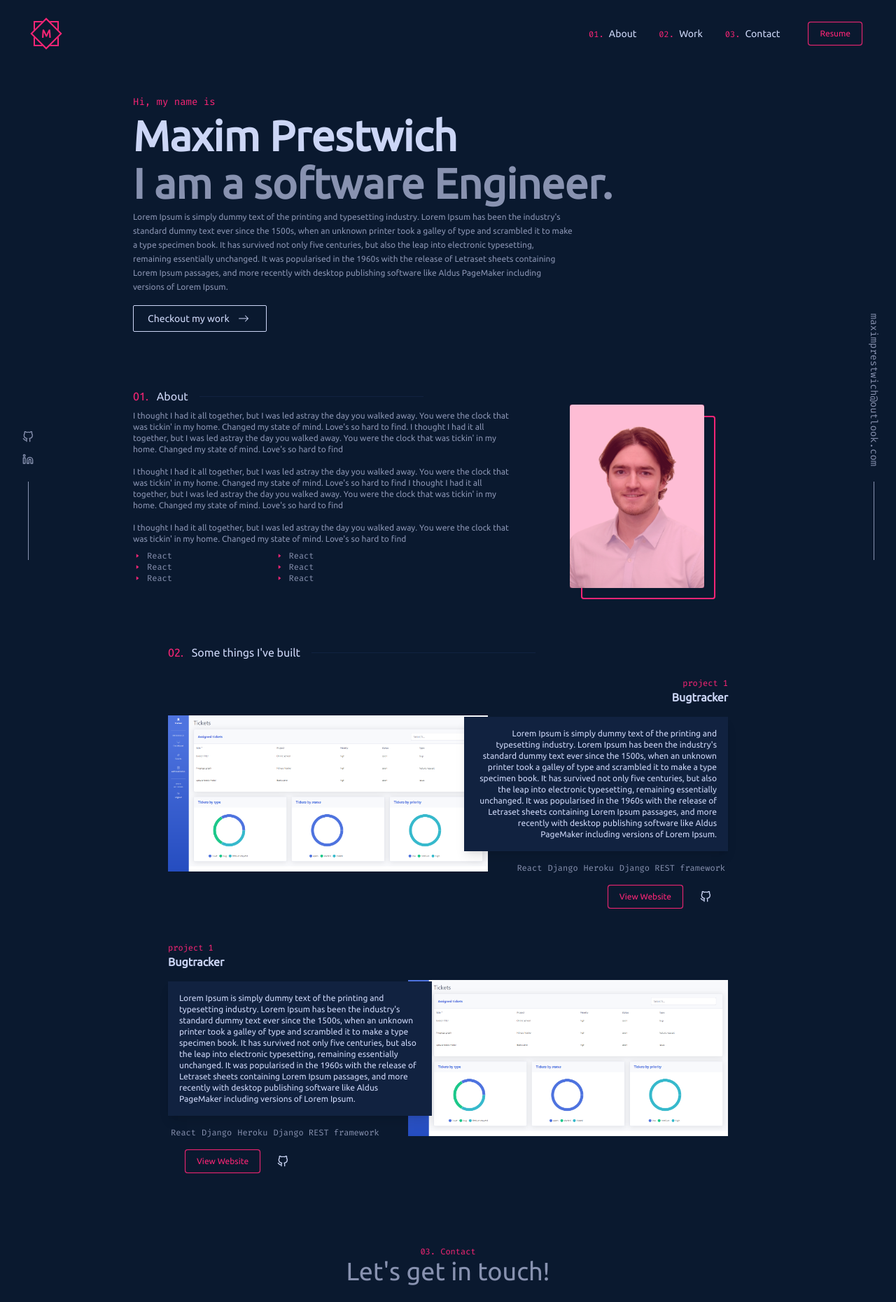
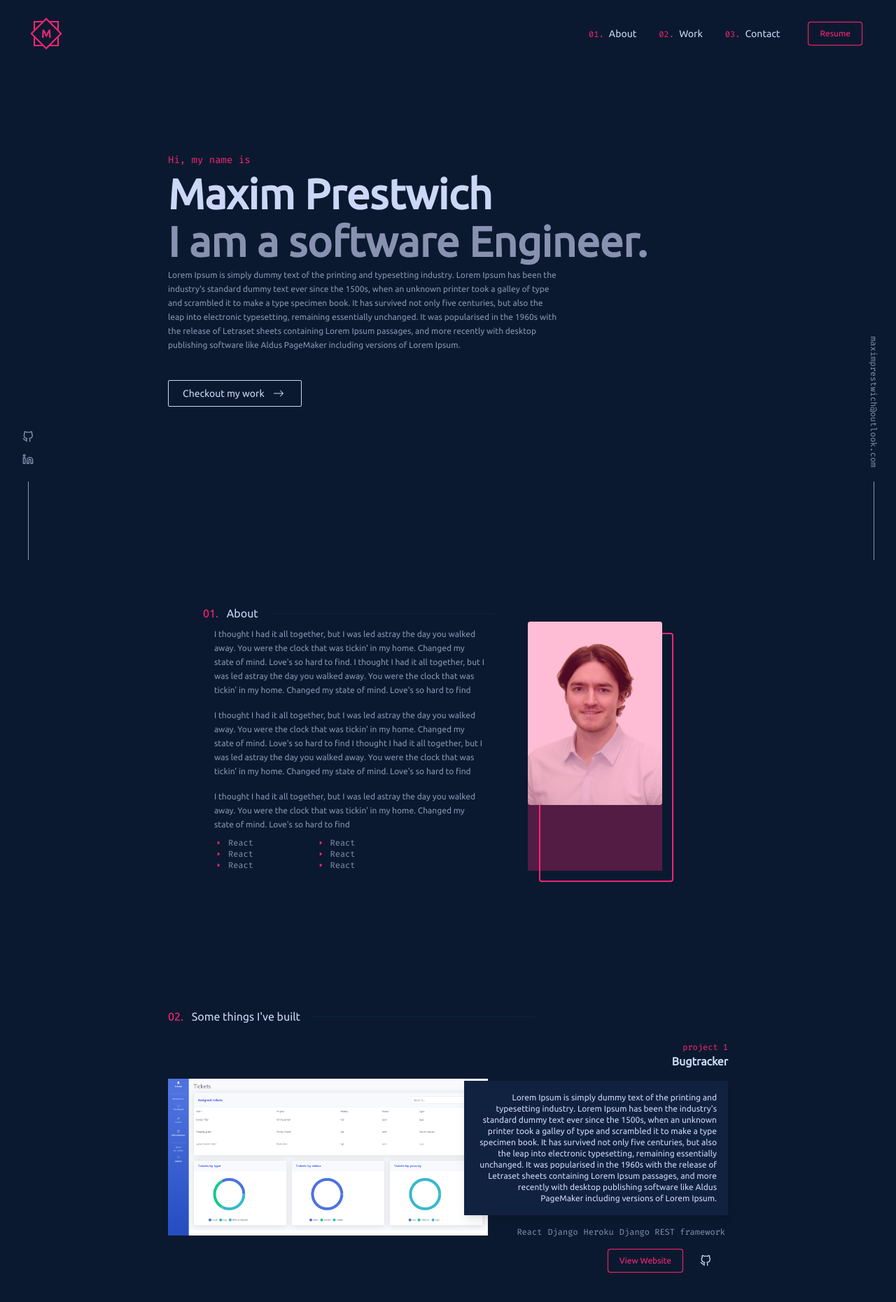
Before and after one commit to maxim-pre/my-portfolio, a React (Create React App) app: page / in a window 1280 px wide. Shown: the top 1860 px of the page at 70% size. Built offline with nearby package versions, Linux system fonts and the light colour scheme.

Commit message:
improve layout

```diff
--- a/src/App.js
+++ b/src/App.js
@@ -3,9 +3,9 @@ import Nav from "./components/nav/nav";
 import Home from "./components/home/home";
 import About from "./components/about/about";
 import Work from "./components/work/work";
-import Button from "./components/common/button";
 import AsideLeft from "./components/asideLeft";
 import AsideRight from "./components/asideRight";
+import Contact from "./components/contact";
 function App() {
   return (
     <div className="App">
@@ -15,19 +15,7 @@ function App() {
       <Home />
       <About />
       <Work />
-      <div className="max-w-[400px] mx-auto flex justify-center items-center flex-col my-8">
-        <h2 className="code text-neonPink text-xs">03. Contact</h2>
-        <h3 className="text-textNormal text-4xl">Let's get in touch!</h3>
-        <p className="text-textNormal text-xs my-6">
-          I thought I had it all together, but I was led astray the day you
-          walked away. You were the clock that was tickin' in my home. Changed
-          my state of mind. Love's so hard to find I thought I had it all
-          together, but I was led astray the day you walked away. You were the
-          clock that was tickin' in my home. Changed my state of mind. Love's so
-          hard to find
-        </p>
-        <Button label={"Say Hello"} />
-      </div>
+      <Contact />
     </div>
   );
 }
--- a/src/components/about/about.js
+++ b/src/components/about/about.js
@@ -3,14 +3,14 @@ import profilePicture from "../../images/me.jpg";
 import SectionHeader from "../common/sectionHeader";
 const About = () => {
   return (
-    <div className="my-20 max-w-[900px] mx-auto text-textLight ">
+    <div className=" max-w-[700px] mx-auto text-textLight h-[40rem] pt-16 ">
       {/* header */}
       <SectionHeader number={"1"} text={"About"} />
       {/* end header */}
 
       <div className="grid grid-cols-5">
-        <div className="flex flex-col col-span-3 text-left text-textNormal text-sm ">
-          <p className="my-2 text-xs">
+        <div className="flex flex-col col-span-3 text-left text-textNormal px-4 ">
+          <p className="my-2 text-xs leading-[20px]">
             I thought I had it all together, but I was led astray the day you
             walked away. You were the clock that was tickin' in my home. Changed
             my state of mind. Love's so hard to find. I thought I had it all
@@ -18,7 +18,7 @@ const About = () => {
             clock that was tickin' in my home. Changed my state of mind. Love's
             so hard to find
           </p>
-          <p className="my-2 text-xs">
+          <p className="my-2 text-xs leading-[20px]">
             I thought I had it all together, but I was led astray the day you
             walked away. You were the clock that was tickin' in my home. Changed
             my state of mind. Love's so hard to find I thought I had it all
@@ -26,7 +26,7 @@ const About = () => {
             clock that was tickin' in my home. Changed my state of mind. Love's
             so hard to find
           </p>
-          <p className="my-2 text-xs">
+          <p className="my-2 text-xs leading-[20px]">
             I thought I had it all together, but I was led astray the day you
             walked away. You were the clock that was tickin' in my home. Changed
             my state of mind. Love's so hard to find
--- a/src/components/asideRight.js
+++ b/src/components/asideRight.js
@@ -1,7 +1,7 @@
 const AsideRight = () => {
   return (
     <div className="fixed bottom-0 right-0 px-8 flex flex-col items-center text-textNormal w-7">
-      <p className="rotate-90 code -translate-y-[105px] cursor-pointer hover:text-neonPink hover:-translate-y-[110px] duration-200 text-sm">
+      <p className="rotate-90 code -translate-y-[90px] cursor-pointer hover:text-neonPink hover:-translate-y-[95px] duration-200 text-xs">
         maximprestwich@outlook.com
       </p>
       <div className="h-28 w-[0.5px] bg-textNormal mt-4"></div>
--- /dev/null
+++ b/src/components/contact.js
@@ -0,0 +1,25 @@
+import Button from "./common/button";
+const Contact = () => {
+  return (
+    <div className="flex flex-col justify-between">
+      <div className="max-w-[400px] mx-auto flex justify-center items-center flex-col h-[43rem]">
+        <h2 className="code text-neonPink text-xs">03. Contact</h2>
+        <h3 className="text-textNormal text-4xl">Let's get in touch!</h3>
+        <p className="text-textNormal text-xs my-6">
+          I thought I had it all together, but I was led astray the day you
+          walked away. You were the clock that was tickin' in my home. Changed
+          my state of mind. Love's so hard to find I thought I had it all
+          together, but I was led astray the day you walked away. You were the
+          clock that was tickin' in my home. Changed my state of mind. Love's so
+          hard to find
+        </p>
+        <Button label={"Say Hello"} />
+      </div>
+      <p className="text-textNormal text-xs pb-4 code">
+        Developed by Maxim Prestwich
+      </p>
+    </div>
+  );
+};
+
+export default Contact;
--- a/src/components/home/home.js
+++ b/src/components/home/home.js
@@ -2,7 +2,7 @@ import { BsArrowRight } from "react-icons/bs";
 
 const Home = () => {
   return (
-    <div className="bg-backgound w-full  flex items-center justify-center  max-w-[900px] mx-auto mt-10">
+    <div className="bg-backgound w-full  flex items-center justify-center  max-w-[800px] mx-auto  h-screen pb-40 pt-40">
       {/* content */}
       <div className="flex flex-col text-left items-start">
         <p className="code text-neonPink text-sm mb-2">Hi, my name is</p>
@@ -23,7 +23,7 @@ const Home = () => {
           more recently with desktop publishing software like Aldus PageMaker
           including versions of Lorem Ipsum.
         </p>
-        <button className="border border-textLight py-2 px-4 mt-2 text-textLight rounded-sm group duration-300 hover:border-neonPink">
+        <button className="border border-textLight py-2 px-4 mt-8 text-textLight rounded-sm group duration-300 hover:border-neonPink">
           <div className="flex items-center justify-center box-border">
             <div className="px-1 text-sm">Checkout my work</div>
             <div className="px-2 duration-300 group-hover:rotate-90 group-hover:text-neonPink">
--- a/src/components/nav/nav.js
+++ b/src/components/nav/nav.js
@@ -4,7 +4,7 @@ import Button from "../common/button";
 const Nav = () => {
   const navItems = ["About", "Work", "Contact"];
   return (
-    <nav className="bg-backgound w-full h-24 sticky flex justify-between items-center pl-12 pr-6">
+    <nav className="bg-backgound w-full h-24  flex justify-between items-center pl-12 pr-6 absolute">
       <Logo />
       <ul className="flex items-center text-textLight text-sm">
         {navItems.map((item, index) => {
--- a/src/components/work/work.js
+++ b/src/components/work/work.js
@@ -14,7 +14,7 @@ const Work = () => {
     },
   ];
   return (
-    <div className="my-20 mx-auto max-w-[800px] text-textLight">
+    <div className=" mx-auto max-w-[800px] text-textLight">
       <SectionHeader number={"2"} text={"Some things I've built"} />
       <ProjectCard
         number={projects[0].number}
```
